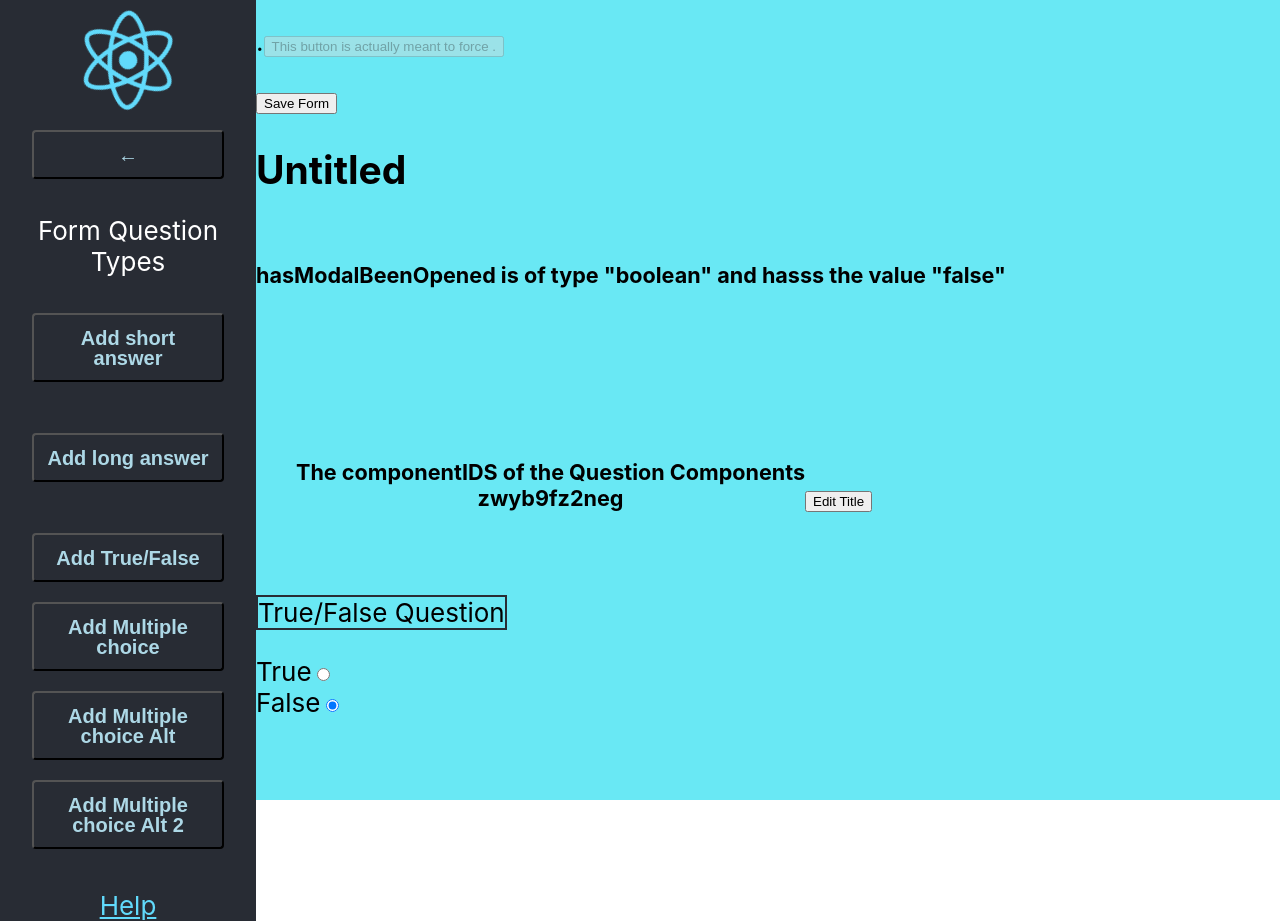
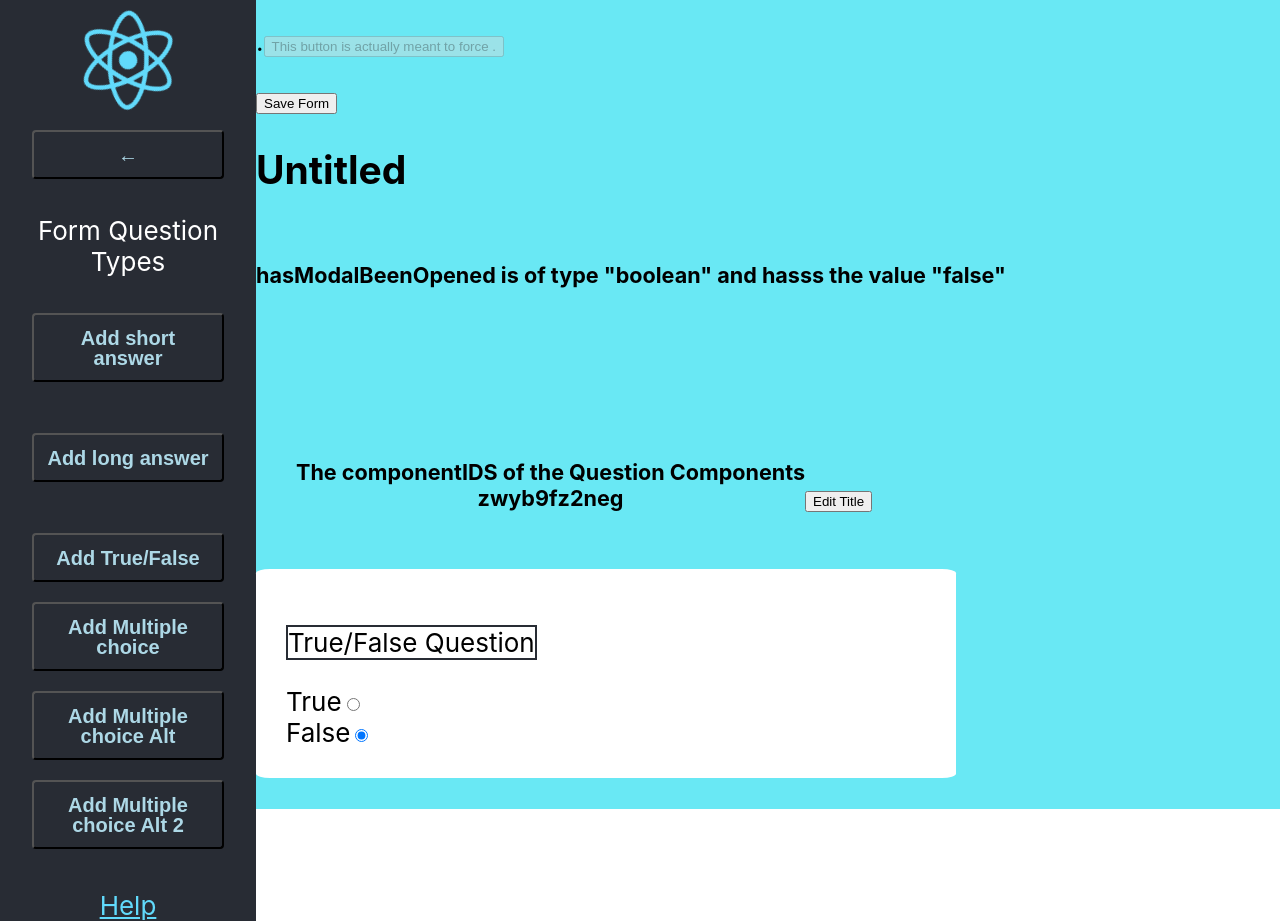
Before and after one commit to conrad1451/formbuilder-frontend, a React (Create React App) app: page /new-form in a window 1280 px wide. Both pictures are taken after a click on the button "Add True/False". Built offline with nearby package versions, Linux system fonts and the light colour scheme.

Commit message:
refactor: true false compatible with list state variable

```diff
--- a/src/pages/FormPage.tsx
+++ b/src/pages/FormPage.tsx
@@ -329,7 +329,8 @@ const DynamicTrueFalse: React.FC<DynamicComponentPropsAlt> = ({ componentID, tex
     // [AU]
   return (
     <>
-    <div className="componentWidth">
+    {/* <div className="componentWidth"> */}
+    <div className="multichoiceBlock">
       <EditableTextModule myText={text} isEditing={true} theFontSize={"p"}/>
       {/* <EditableTextModule myText={text} isEditing={isProductionState} theFontSize={"p"}/> */}
       <br/>
```
